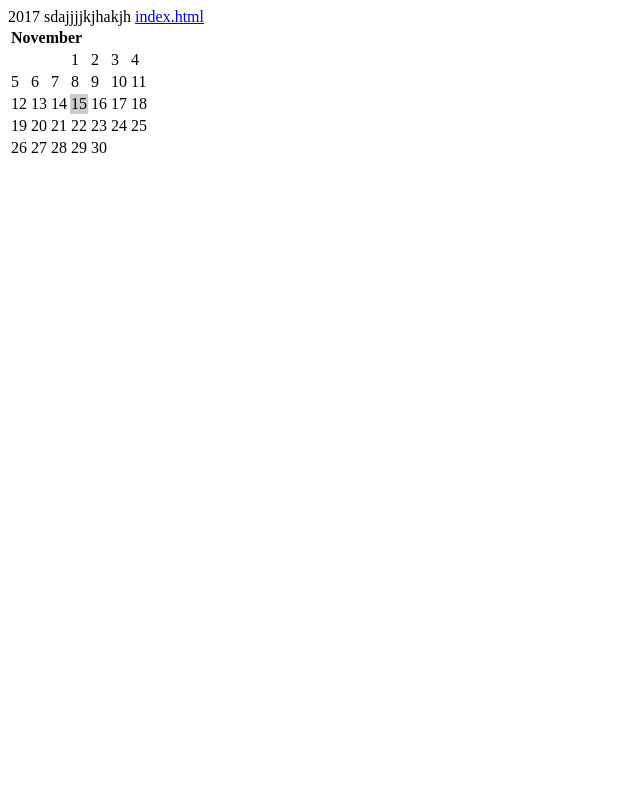
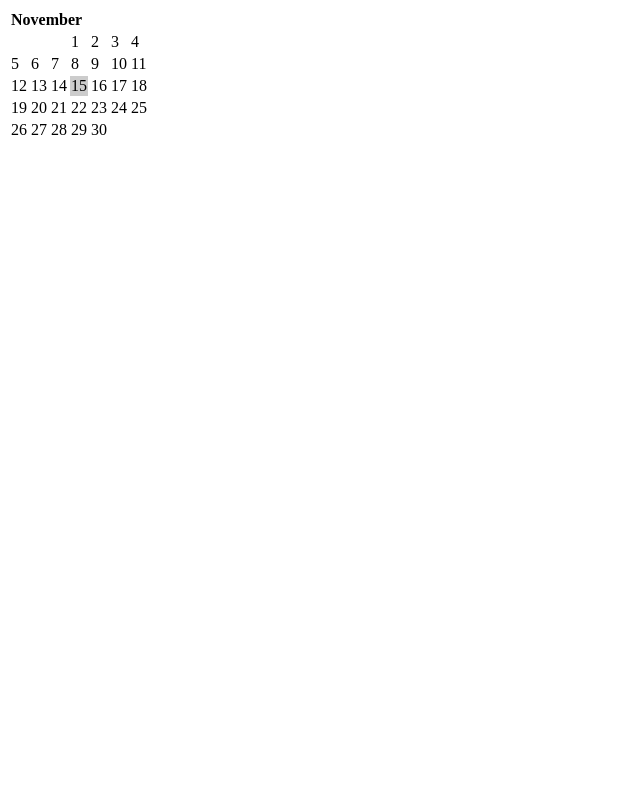
Before and after one commit to anita0402/anita, a PHP site: page / in a window 1280 px wide. Shown: the whole page, without its empty margins (0-640 px from the left). Run offline with PHP 8.4, Linux system fonts and the light colour scheme.

Commit message:
Update index.php

```diff
--- a/index.php
+++ b/index.php
@@ -5,9 +5,7 @@
     </title>
     </head>
   <body>
-<?php echo date("Y"); ?>
-    sdajjjjkjhakjh
-    <a href="javascript/selectcase.html">index.html</a>
+
 
     <?php
 	$now = getdate(time());
```
